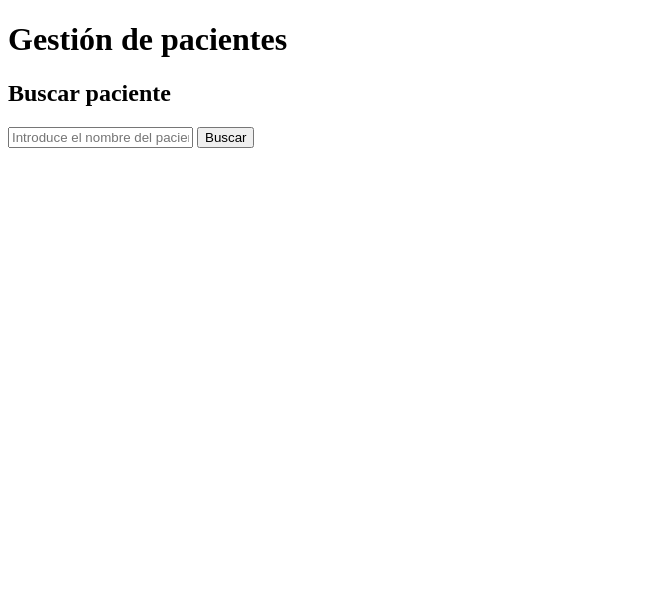
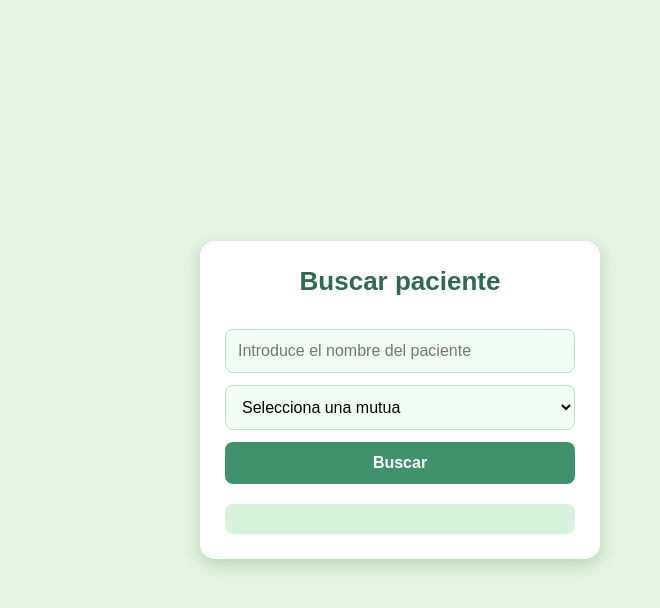
Before and after one commit to dileine/db-patients-desktop-app, an Electron app: page index.html in a window 800 px wide. Shown: the whole page, without its empty margins (0-660 px from the left). Drawn offline with Linux system fonts and the light colour scheme.

Commit message:
Add insurance selection field

```diff
--- a/index.html
+++ b/index.html
@@ -1,19 +1,30 @@
 <!DOCTYPE html>
 <html lang="en">
-<head>
-    <meta charset="UTF-8">
-    <meta name="viewport" content="width=device-width, initial-scale=1.0">
+  <head>
+    <meta charset="UTF-8" />
+    <meta name="viewport" content="width=device-width, initial-scale=1.0" />
+    <link rel="stylesheet" href="styles.css" />
     <title>Gestión de Pacientes</title>
-
-</head>
-<body>
-    <h1>Gestión de pacientes</h1>
-    <h2>Buscar paciente</h2>
-    <input type="text" id="patientName" placeholder="Introduce el nombre del paciente">
-    <button id="seacrhBttn">Buscar</button>
-
-    <div id="result"></div>
-
+  </head>
+  <body>
+    <div class="container">
+      <h1>Buscar paciente</h1>
+      <input
+        type="text"
+        id="patientName"
+        placeholder="Introduce el nombre del paciente"
+      />
+      <select id="insurance">
+        <option value="">Selecciona una mutua</option>
+        <option value="Adeslas">Adeslas</option>
+        <option value="Asisa">Asisa</option>
+        <option value="DKV">DKV</option>
+        <option value="Sanitas">Sanitas</option>
+        <option value="Mapfre">Mapfre</option>
+      </select>
+      <button id="searchBttn">Buscar</button>
+      <div id="result"></div>
+    </div>
     <script src="renderer.js"></script>
-</body>
+  </body>
 </html>
```
